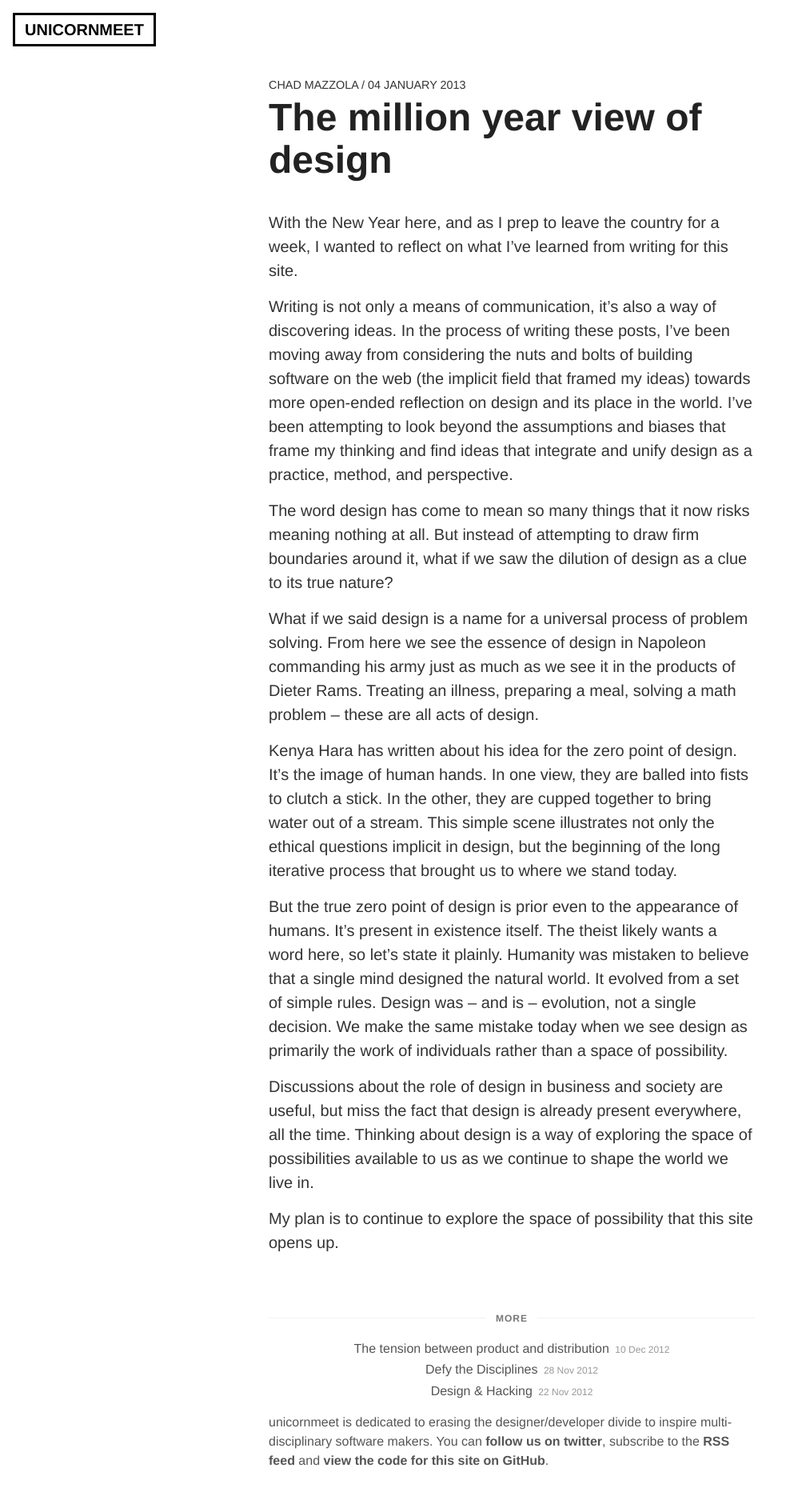
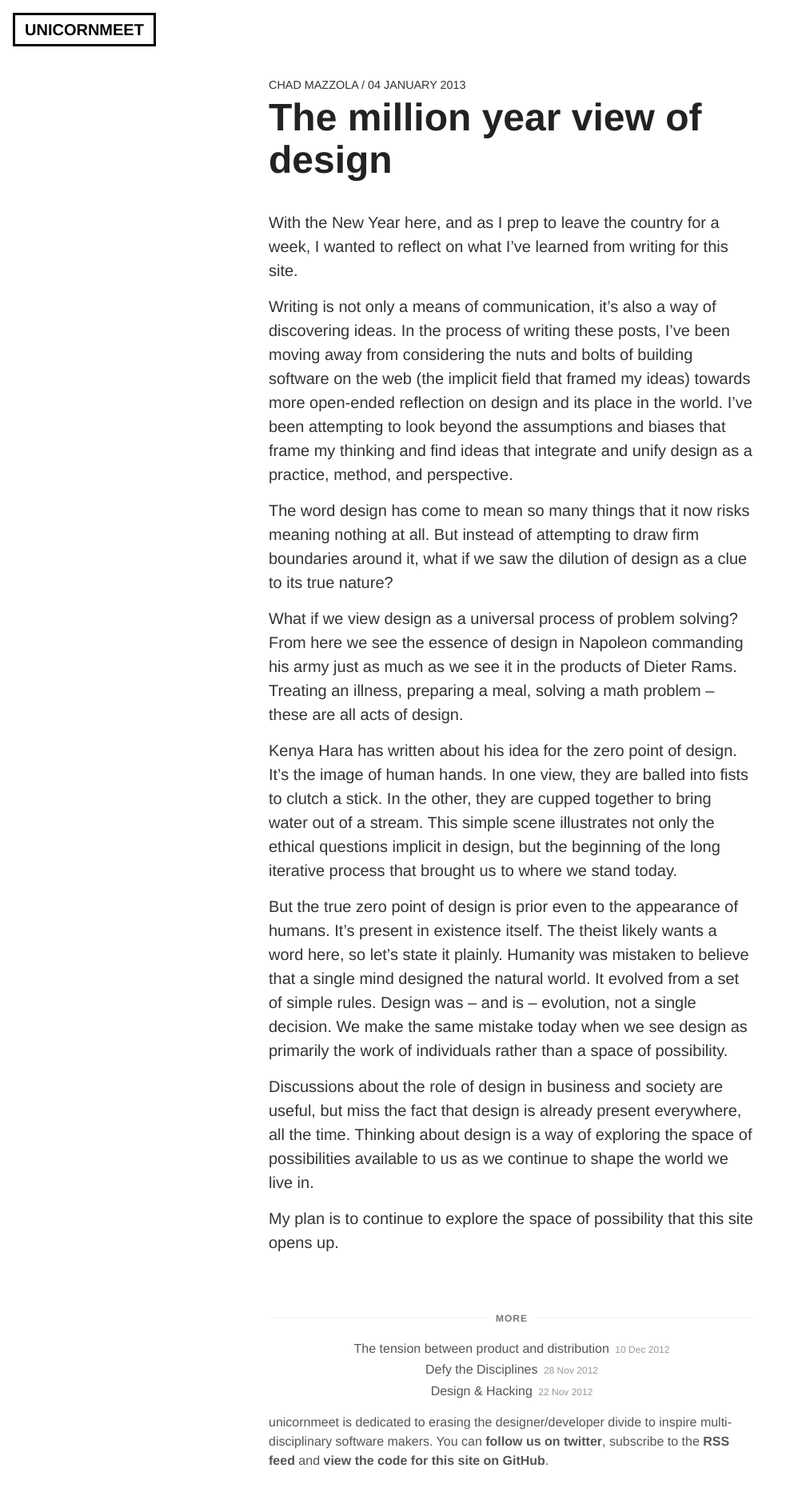
Before and after one commit to ehmorris/unicornmeet, a Jekyll site: the page built from _posts/2013-01-04-universal-design.md, in a window 1280 px wide. Shown: the whole page at 80% size, without its empty margins (0-988 px from the left). Built offline with Jekyll 4.4.1, drawn with Linux system fonts in a browser that asks for light colours; Markdown is read by kramdown in place of the engine named in the settings.

Commit message:
Text change.

```diff
--- a/_posts/2013-01-04-universal-design.md
+++ b/_posts/2013-01-04-universal-design.md
@@ -11,7 +11,7 @@ Writing is not only a means of communication, it's also a way of discovering ide
 
 The word design has come to mean so many things that it now risks meaning nothing at all. But instead of attempting to draw firm boundaries around it, what if we saw the dilution of design as a clue to its true nature?
 
-What if we said design is a name for a universal process of problem solving. From here we see the essence of design in Napoleon commanding his army just as much as we see it in the products of Dieter Rams. Treating an illness, preparing a meal, solving a math problem -- these are all acts of design.
+What if we view design as a universal process of problem solving? From here we see the essence of design in Napoleon commanding his army just as much as we see it in the products of Dieter Rams. Treating an illness, preparing a meal, solving a math problem -- these are all acts of design.
 
 Kenya Hara has written about his idea for the zero point of design. It's the image of human hands. In one view, they are balled into fists to clutch a stick. In the other, they are cupped together to bring water out of a stream. This simple scene illustrates not only the ethical questions implicit in design, but the beginning of the long iterative process that brought us to where we stand today.
 
```
